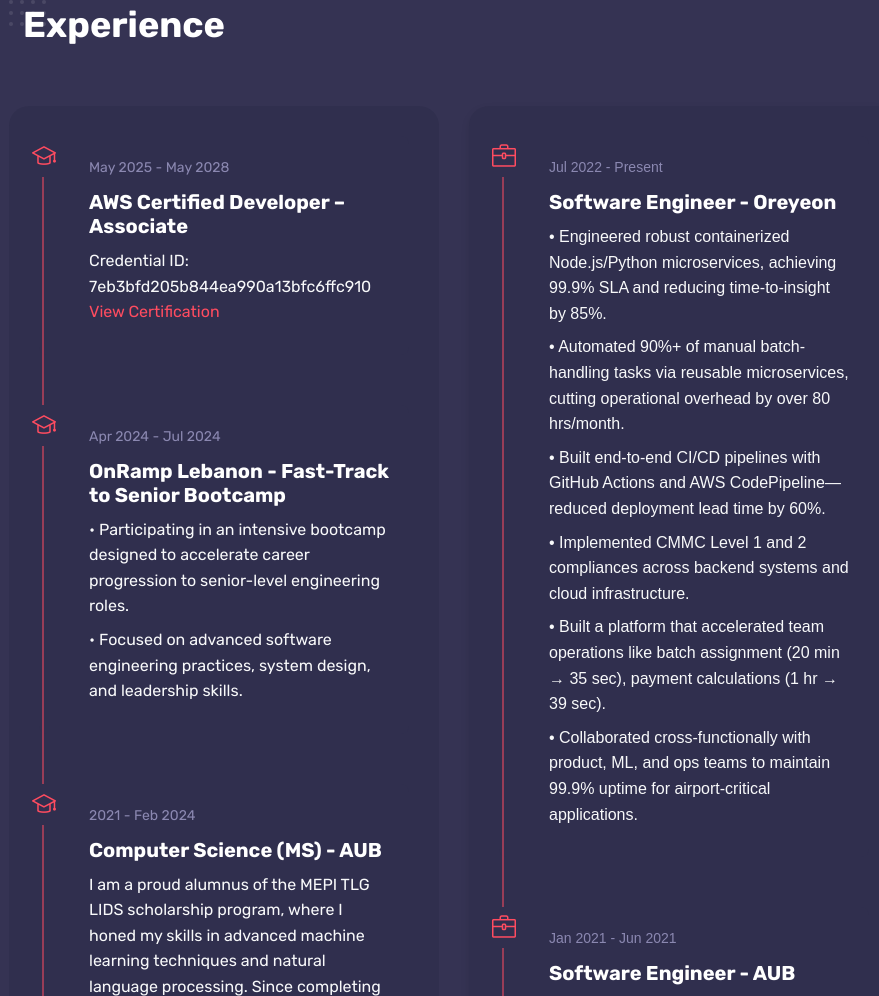
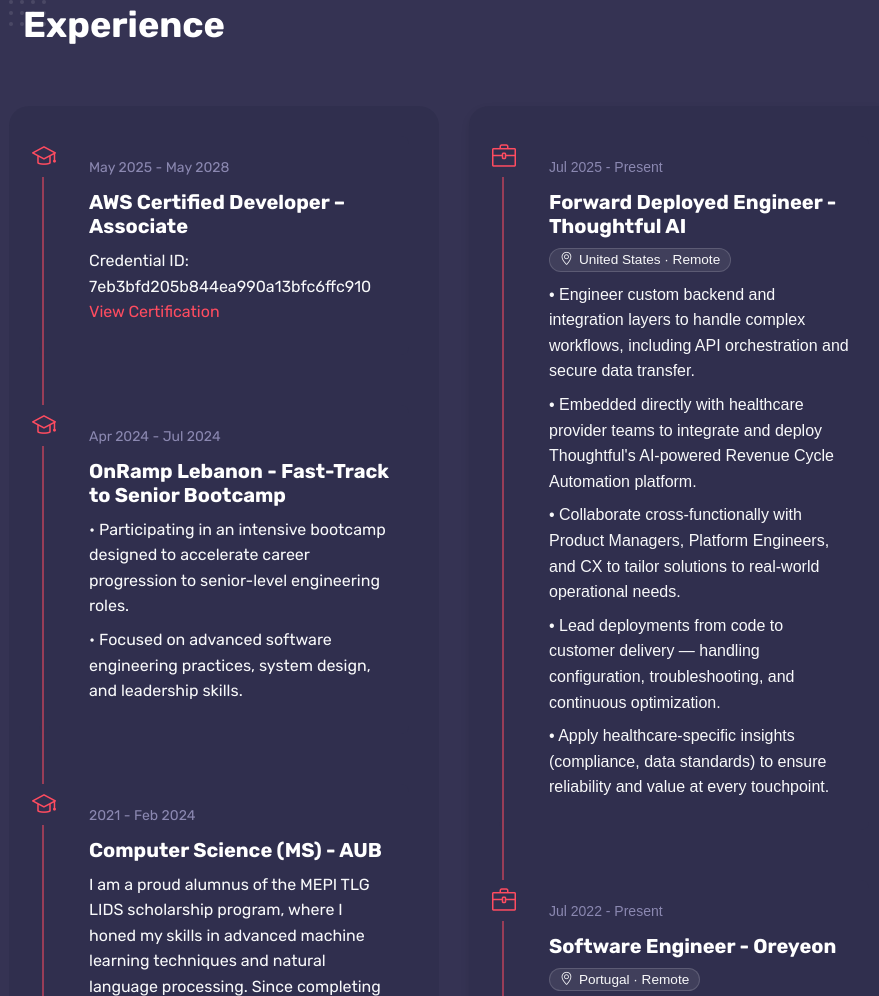
Before and after one commit to AssaadHalabi/assaadportfolio, a website: page public/index.html in a window 1280 px wide. Shown: the part 2225-3221 px from the top of the page, without its empty margins (331-1210 px from the left). Drawn offline with nearby package versions, Linux system fonts and the light colour scheme.

Commit message:
feat: Update package.json for Node.js engine compatibility and enhance job location styling in index.html. Added engine specification for Node.js 22.x and introduced new CSS classes for location display in the timeline section of the resume.

```diff
--- a/package.json
+++ b/package.json
@@ -9,6 +9,9 @@
   },
   "author": "",
   "license": "ISC",
+  "engines": {
+    "node": "22.x"
+  },
   "dependencies": {
     "@sendgrid/mail": "^7.7.0",
     "express": "^4.17.3",
--- a/public/index.html
+++ b/public/index.html
@@ -72,6 +72,31 @@
 			left: 50%;
 			top: 0;
 			transform: translateX(-50%);
+		}
+
+		/* Job location styling */
+		.timeline-container .meta {
+			display: flex;
+			flex-wrap: wrap;
+			gap: 8px;
+			margin-bottom: 10px;
+		}
+
+		.location-pill {
+			display: inline-flex;
+			align-items: center;
+			gap: 6px;
+			padding: 4px 10px;
+			background-color: rgba(255, 255, 255, 0.08);
+			border: 1px solid rgba(255, 255, 255, 0.15);
+			color: #f8f9fa;
+			border-radius: 999px;
+			font-size: 0.85em;
+			line-height: 1;
+		}
+
+		.location-pill i {
+			font-size: 0.95em;
 		}
 
 		@media (max-width: 768px) {
@@ -511,7 +536,8 @@
 									<h3 class="title">AWS Certified Developer – Associate</h3>
 									<p>
 										Credential ID: 7eb3bfd205b844ea990a13bfc6ffc910<br>
-										<a href="https://www.credly.com/badges/ebb607a4-454d-4a4f-9417-5657facdec48/linked_in_profile" target="_blank" rel="noopener">View Certification</a>
+										<a href="https://www.credly.com/badges/ebb607a4-454d-4a4f-9417-5657facdec48/linked_in_profile"
+											target="_blank" rel="noopener">View Certification</a>
 									</p>
 								</div>
 							</div>
@@ -573,8 +599,32 @@
 
 							<div class="timeline-container wow fadeInUp">
 								<div class="content">
+									<span class="time">Jul 2025 - Present</span>
+									<h3 class="title">Forward Deployed Engineer - Thoughtful AI</h3>
+									<div class="meta">
+										<span class="location-pill"><i class="icon-location-pin"></i> United States ·
+											Remote</span>
+									</div>
+									<p class="mt-2">• Engineer custom backend and integration layers to handle complex
+										workflows, including API orchestration and secure data transfer.</p>
+									<p class="mt-2">• Embedded directly with healthcare provider teams to integrate and
+										deploy Thoughtful's AI-powered Revenue Cycle Automation platform.</p>
+									<p class="mt-2">• Collaborate cross-functionally with Product Managers, Platform
+										Engineers, and CX to tailor solutions to real-world operational needs.</p>
+									<p class="mt-2">• Lead deployments from code to customer delivery — handling
+										configuration, troubleshooting, and continuous optimization.</p>
+									<p class="mt-2">• Apply healthcare-specific insights (compliance, data standards) to
+										ensure reliability and value at every touchpoint.</p>
+								</div>
+							</div>
+
+							<div class="timeline-container wow fadeInUp">
+								<div class="content">
 									<span class="time">Jul 2022 - Present</span>
 									<h3 class="title"> Software Engineer - Oreyeon</h3>
+									<div class="meta">
+										<span class="location-pill"><i class="icon-location-pin"></i> Portugal · Remote</span>
+									</div>
 									<p class="mt-2">• Engineered robust containerized Node.js/Python microservices,
 										achieving 99.9% SLA and reducing time-to-insight by 85%.</p>
 									<p class="mt-2">• Automated 90%+ of manual batch-handling tasks via reusable
@@ -593,6 +643,10 @@
 								<div class="content">
 									<span class="time">Jan 2021 - Jun 2021</span>
 									<h3 class="title">Software Engineer - AUB</h3>
+									<div class="meta">
+										<span class="location-pill"><i class="icon-location-pin"></i> Beirut,
+											Lebanon</span>
+									</div>
 									<p> • Automating data pre-processing and visualization pipelines and tasks using
 										Python.
 									</p>
@@ -608,6 +662,10 @@
 								<div class="content">
 									<span class="time">Aug 2020 - Sep 2020</span>
 									<h3 class="title">Front-End Developer - All Girls Code</h3>
+									<div class="meta">
+										<span class="location-pill"><i class="icon-location-pin"></i> Beirut,
+											Lebanon</span>
+									</div>
 									<p>Performed some redesigns and added responsive elements (timeline...)</p>
 								</div>
 							</div>
```
